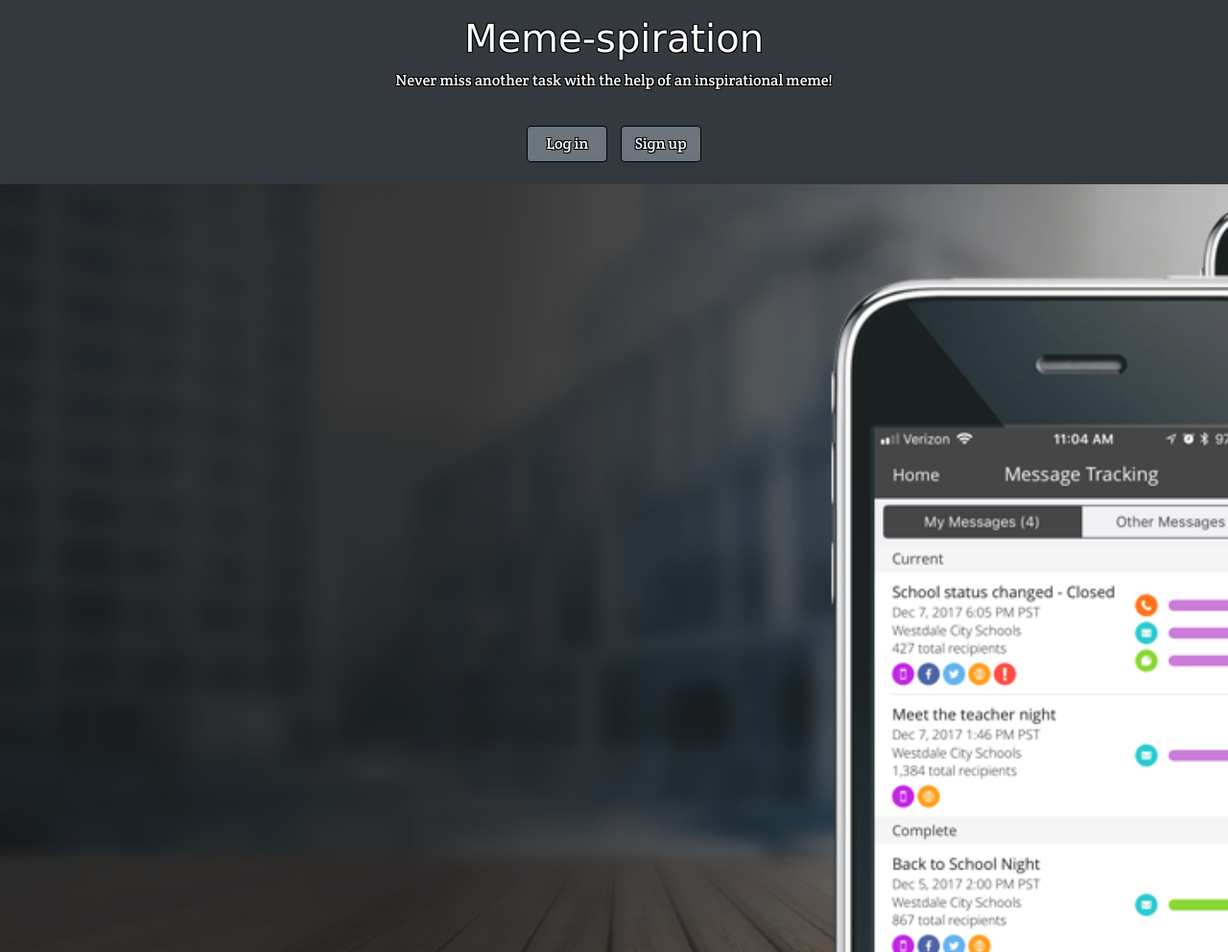
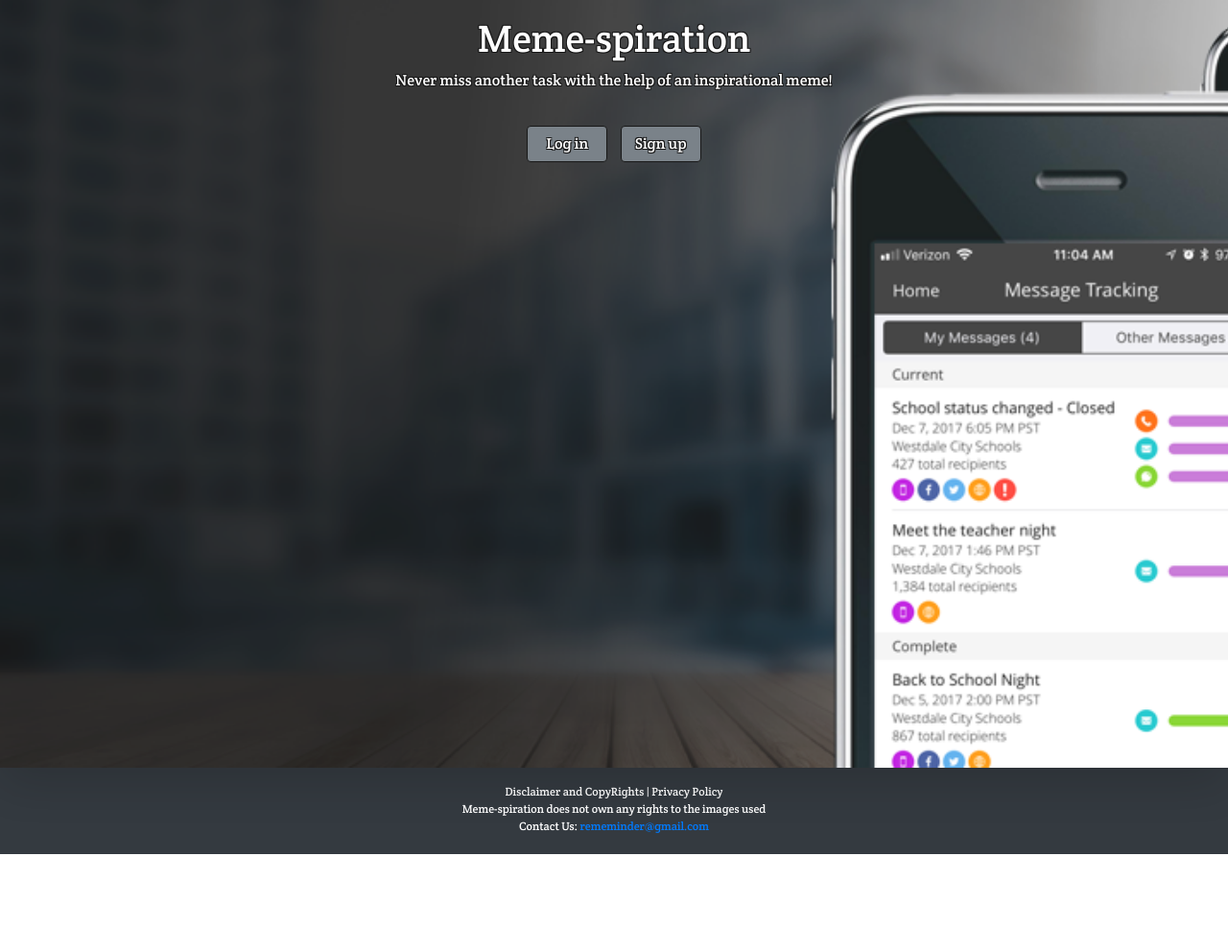
Before and after one commit to blin432/meme-spiration, a website: page public/index.html in a window 1280 px wide. Shown: the top 992 px of the page at 96% size. After the commit the page ends 890 px from the top, so only its background shows below. Drawn offline with nearby package versions, Linux system fonts and the light colour scheme.

Commit message:
changed landing page

```diff
--- a/public/index.html
+++ b/public/index.html
@@ -12,7 +12,7 @@
     </head>
 
         <body>
-            <div class="welcome bg-dark text-center pt-3">
+            <!-- <div class="welcome bg-dark text-center pt-3">
                     <h1>Meme-spiration </h1>
                     <p>Never miss another task with the help of an inspirational meme!</p>
 
@@ -20,9 +20,18 @@
                         <button onclick="showLoginForm()" id="log-in-button" class="btn btn-secondary mb-2">Log in</button>
                         <button onclick="showSignUpForm()" id="sign-up-button" class="btn btn-secondary mb-2">Sign up</button>
                     </div>
-            </div>
+            </div> -->
 
             <div class="main-wrapper h-100 shadow-lg container-fluid  d-flex flex-column align-items-center text-center">
+                    <div class="welcome  text-center pt-3">
+                            <h1>Meme-spiration </h1>
+                            <p>Never miss another task with the help of an inspirational meme!</p>
+
+                            <div class="buttons">
+                                <button onclick="showLoginForm()" id="log-in-button" class="btn btn-secondary mb-2">Log in</button>
+                                <button onclick="showSignUpForm()" id="sign-up-button" class="btn btn-secondary mb-2">Sign up</button>
+                            </div>
+                    </div>
 
                 <div id="auth-box" class="auth-box shadow-lg p-3 mt-3" style="display:none;">
 
--- a/public/main.js
+++ b/public/main.js
@@ -107,6 +107,7 @@ function logOutUser(){
         }).then(function() {
         var userName = document.getElementById("sign-up-username").value;
         var number = document.getElementById("sign-up-number").value;
+
         saveNumber(userName,number);
         }).catch(function(error) {
             alert(error);
@@ -115,9 +116,16 @@ function logOutUser(){
 }
 
 function savePic(un,pp){
-
-    storageRef.child(`images/${un}/${pp.name}`).put(pp);
-
+    var metadata= {
+        contentType:`${pp}/jpeg`
+    };
+    console.log(pp);
+    var storageRef = firebase.storage().ref();
+     storageRef.child(`images/${un}/${pp.name}`).put(pp,metadata).catch(function(error){
+         console.log(error);
+     })
+    alert("hey");
+    console.log(pp);
 }
 
 function saveNumber(un,pn){
--- a/public/style.css
+++ b/public/style.css
@@ -17,6 +17,7 @@ body{
     background-repeat: no-repeat;
     background-size: cover;
     background-position: center;
+
 }
 
 .auth-box{
@@ -27,7 +28,7 @@ body{
 
 .welcome {
     padding:15px;
-    font-family: "Lucida Grande", Verdana, Helvetica, Arial, sans-serif;
+    font-family: "Crete Round", sans-serif;
     font-weight: 100;
     color:white;
     text-shadow:
@@ -35,6 +36,7 @@ body{
     1px -1px 0 #000,
     -1px 1px 0 #000,
     1px 1px 0 #000;
+    z-index: 2;
 }
 
 
```
